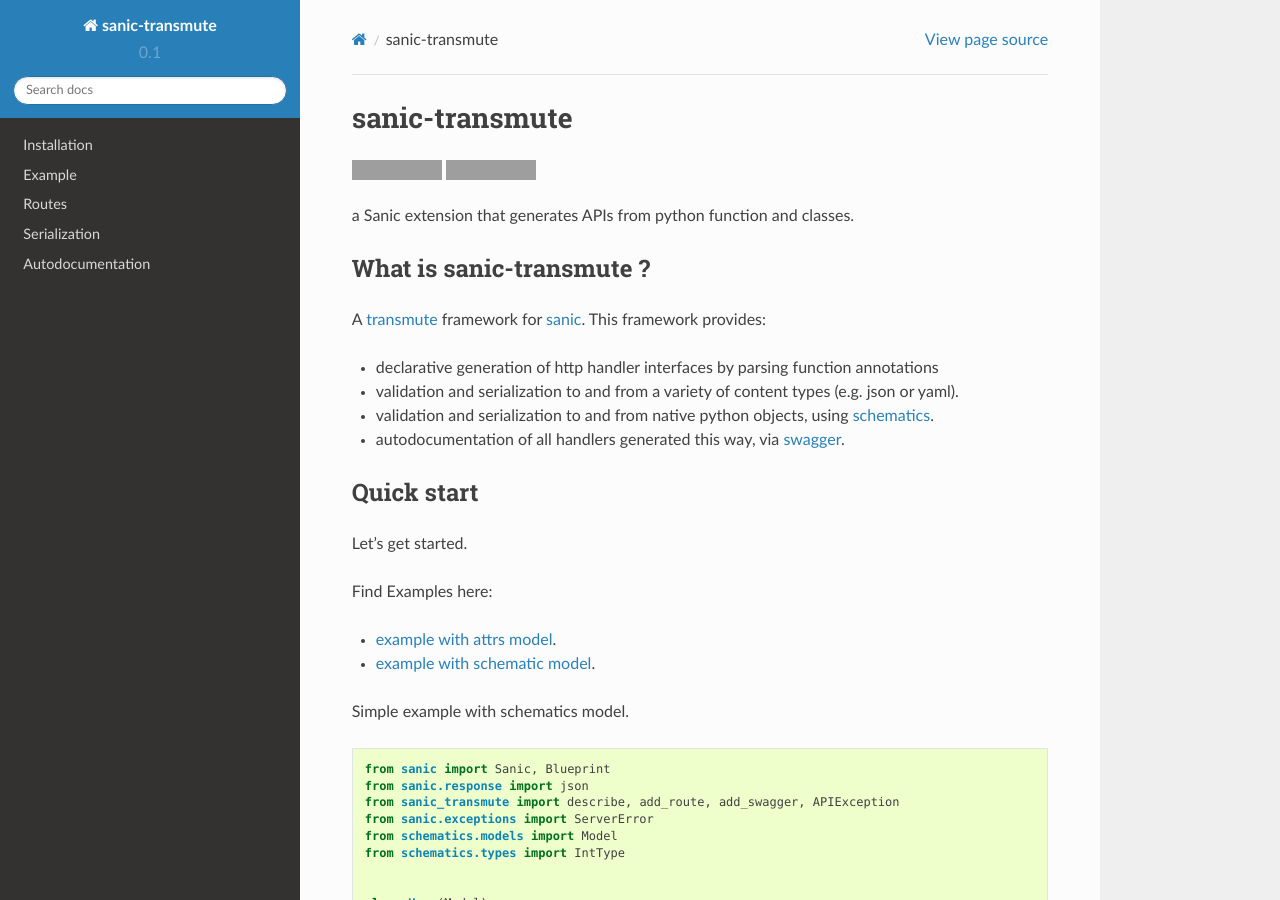
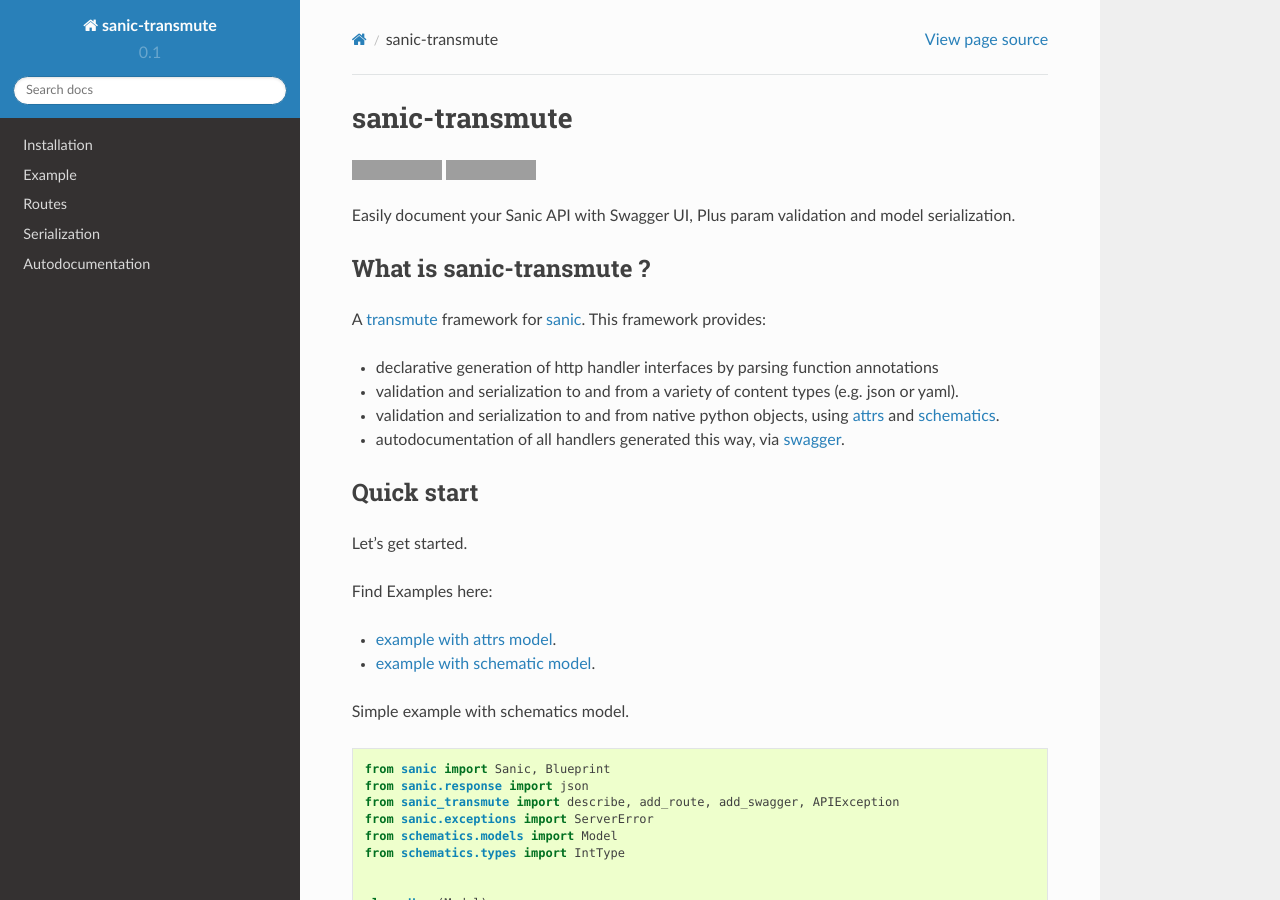
Before and after one commit to yunstanford/sanic-transmute, a Sphinx documentation site: the page built from docs/index.rst, in a window 1280 px wide and 900 px high. Built offline with Sphinx 7.4.7 and the Read the Docs theme 2.0.0, drawn with Linux system fonts in a browser that asks for light colours; grey boxes are pictures that could not be loaded.

Commit message:
update index.rst

```diff
--- a/docs/index.rst
+++ b/docs/index.rst
@@ -15,8 +15,7 @@
     :target: https://coveralls.io/github/yunstanford/sanic-transmute?branch=master
 
 
-a Sanic extension that generates APIs from python function and classes.
-
+Easily document your Sanic API with Swagger UI, Plus param validation and model serialization.
 
 -------------------------
 What is sanic-transmute ?
@@ -29,7 +28,7 @@
 
 * declarative generation of http handler interfaces by parsing function annotations
 * validation and serialization to and from a variety of content types (e.g. json or yaml).
-* validation and serialization to and from native python objects, using `schematics <http://schematics.readthedocs.org/en/latest/>`_.
+* validation and serialization to and from native python objects, using `attrs <https://www.attrs.org/>`_ and `schematics <http://schematics.readthedocs.org/en/latest/>`_.
 * autodocumentation of all handlers generated this way, via `swagger <http://swagger.io/>`_.
 
 
```
